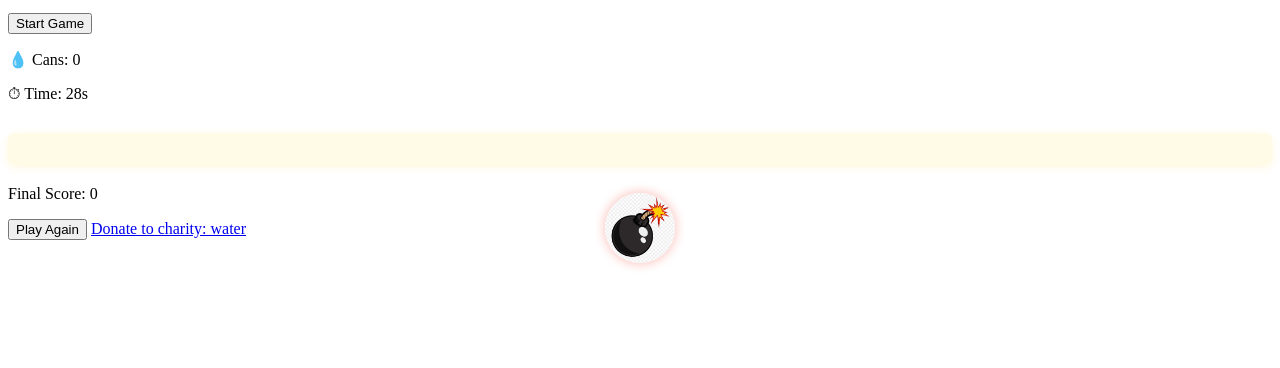
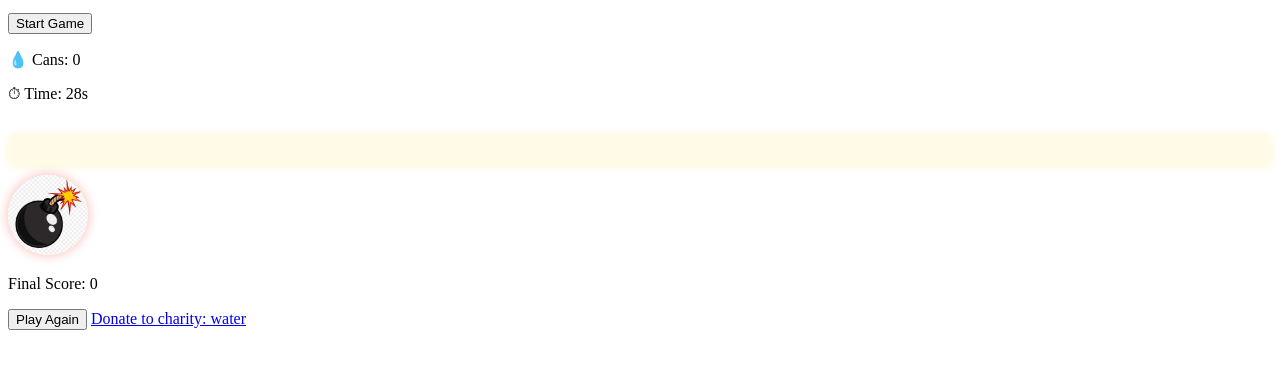
Before and after one commit to yusrak2/05-cw-game-water-quest, a plain HTML site: page index.html in a window 1280 px wide. Both pictures are taken after a click on the button "Start Game". Shown: the part 172-540 px from the top of the page. Drawn offline with Linux system fonts and the light colour scheme.

Commit message:
Update bomb CSS for proper grid display

```diff
--- a/style.css
+++ b/style.css
@@ -1,17 +1,17 @@
 .bomb-wrapper {
-  position: absolute;
-  top: 50%;
-  left: 50%;
-  transform: translate(-50%, -50%);
-  width: 70px;
-  height: 70px;
-  }
+  position: relative;
+  width: 80px;
+  height: 80px;
+  display: flex;
+  align-items: center;
+  justify-content: center;
+}
 
 .bomb {
-  width: 100%;
-  height: 100%;
+  width: 80px;
+  height: 80px;
   background-image: url('img/bomb.png');
-  background-size: cover;
+  background-size: contain;
   background-repeat: no-repeat;
   background-position: center;
   cursor: pointer;
```
